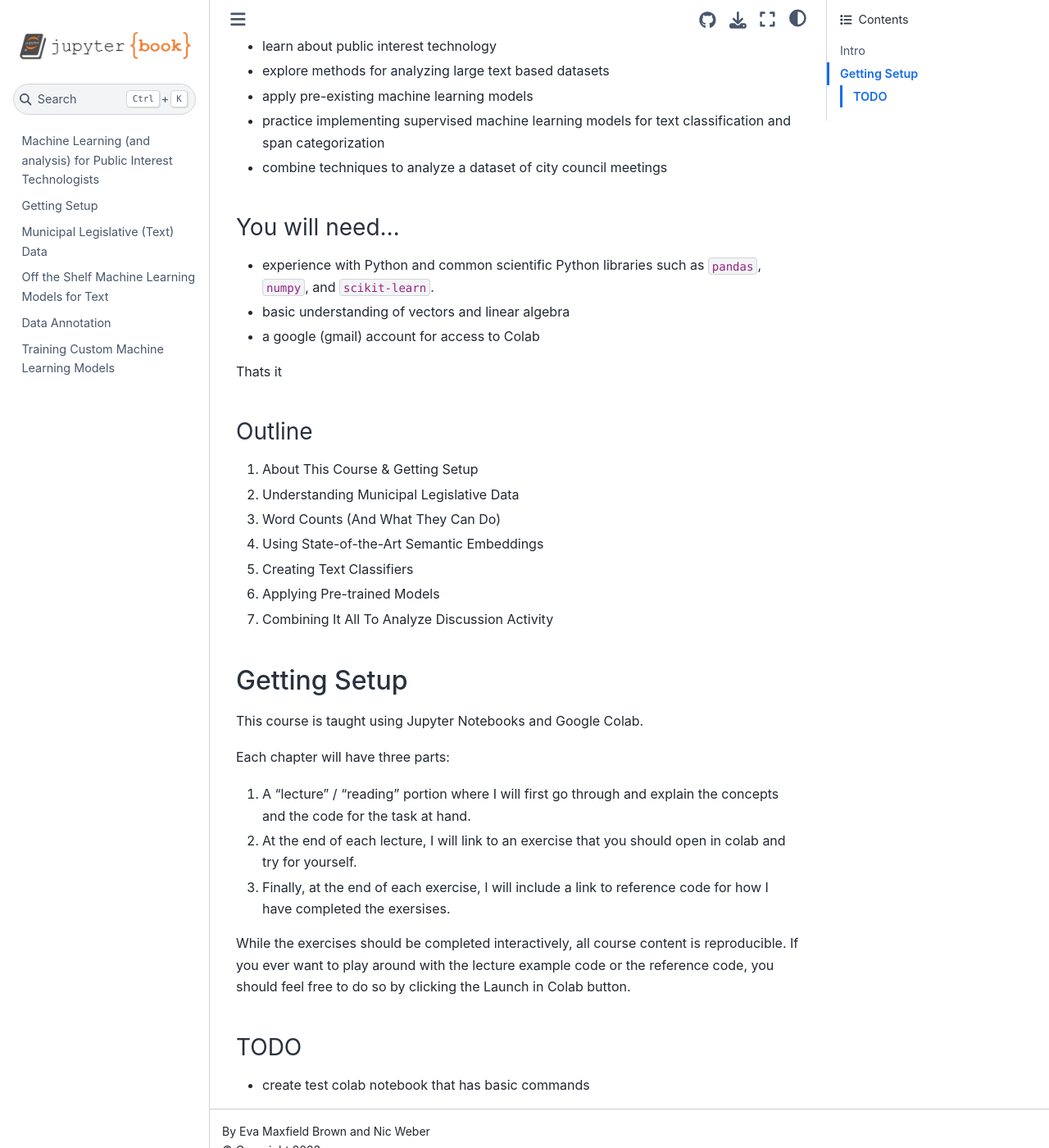
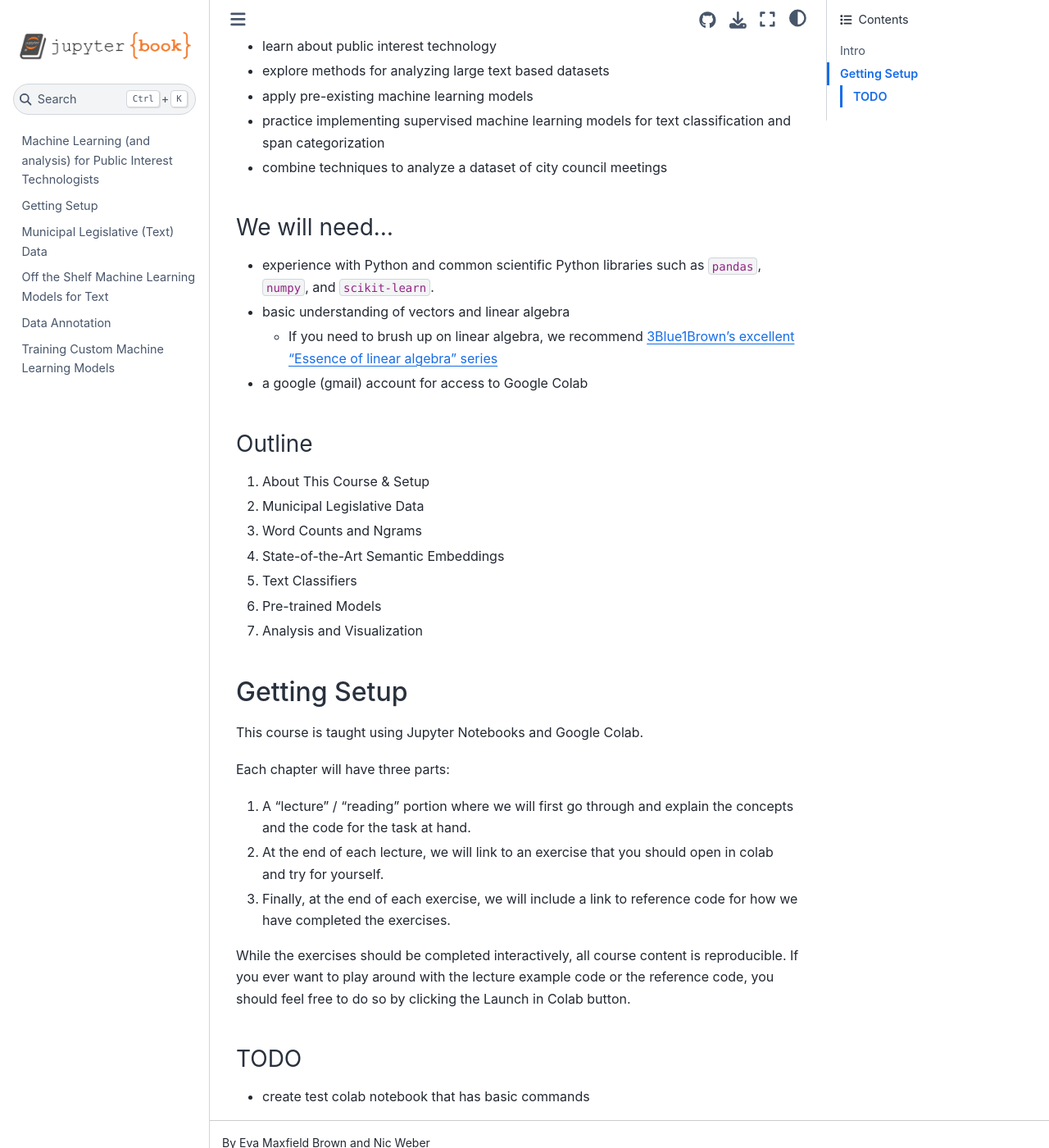
Before and after one commit to PugetSoundClinic-PIT/ml-for-pit, a Jupyter Book: the page built from content/01-about-this-course.md, in a window 1280 px wide and 1400 px high, scrolled down 292 px. Shown: the whole window at 82% size. Built offline with Jupyter Book 1.0.4 settings and Sphinx 7.4.7 and the Sphinx Book theme 1.1.4, drawn with Linux system fonts in a browser that asks for light colours.

Commit message:
Resolve Nic feedback on intro

```diff
--- a/content/01-about-this-course.md
+++ b/content/01-about-this-course.md
@@ -4,7 +4,7 @@ Welcome to Machine Learning for Public Interest Technology.
 
 ## Intro
 
-### In this course you will...
+### In this course we will...
 
 * learn about public interest technology
 * explore methods for analyzing large text based datasets
@@ -12,23 +12,22 @@ Welcome to Machine Learning for Public Interest Technology.
 * practice implementing supervised machine learning models for text classification and span categorization
 * combine techniques to analyze a dataset of city council meetings
 
-### You will need...
+### We will need...
 
 * experience with Python and common scientific Python libraries such as `pandas`, `numpy`, and `scikit-learn`.
 * basic understanding of vectors and linear algebra
-* a google (gmail) account for access to Colab
-
-Thats it
+    * If you need to brush up on linear algebra, we recommend [3Blue1Brown's excellent "Essence of linear algebra" series](https://www.youtube.com/watch?v=fNk_zzaMoSs&list=PLZHQObOWTQDPD3MizzM2xVFitgF8hE_ab)
+* a google (gmail) account for access to Google Colab
 
 ### Outline
 
-1. About This Course & Getting Setup
-2. Understanding Municipal Legislative Data
-3. Word Counts (And What They Can Do)
-4. Using State-of-the-Art Semantic Embeddings
-5. Creating Text Classifiers
-6. Applying Pre-trained Models
-7. Combining It All To Analyze Discussion Activity
+1. About This Course & Setup
+2. Municipal Legislative Data
+3. Word Counts and Ngrams
+4. State-of-the-Art Semantic Embeddings
+5. Text Classifiers
+6. Pre-trained Models
+7. Analysis and Visualization
 
 ## Getting Setup
 
@@ -36,11 +35,11 @@ This course is taught using Jupyter Notebooks and Google Colab.
 
 Each chapter will have three parts:
 
-1. A "lecture" / "reading" portion where I will first go through and explain the concepts and the code for the task at hand.
+1. A "lecture" / "reading" portion where we will first go through and explain the concepts and the code for the task at hand.
 
-2. At the end of each lecture, I will link to an exercise that you should open in colab and try for yourself.
+2. At the end of each lecture, we will link to an exercise that you should open in colab and try for yourself.
 
-3. Finally, at the end of each exercise, I will include a link to reference code for how I have completed the exersises.
+3. Finally, at the end of each exercise, we will include a link to reference code for how we have completed the exercises.
 
 While the exercises should be completed interactively, all course content is reproducible. If you ever want to play around with the lecture example code or the reference code, you should feel free to do so by clicking the Launch in Colab button.
 
```
Also changed, not shown: content/02-municipal-legislative-data.md (+1 -1 lines), content/03-counting-words.md (+1 -1 lines).
